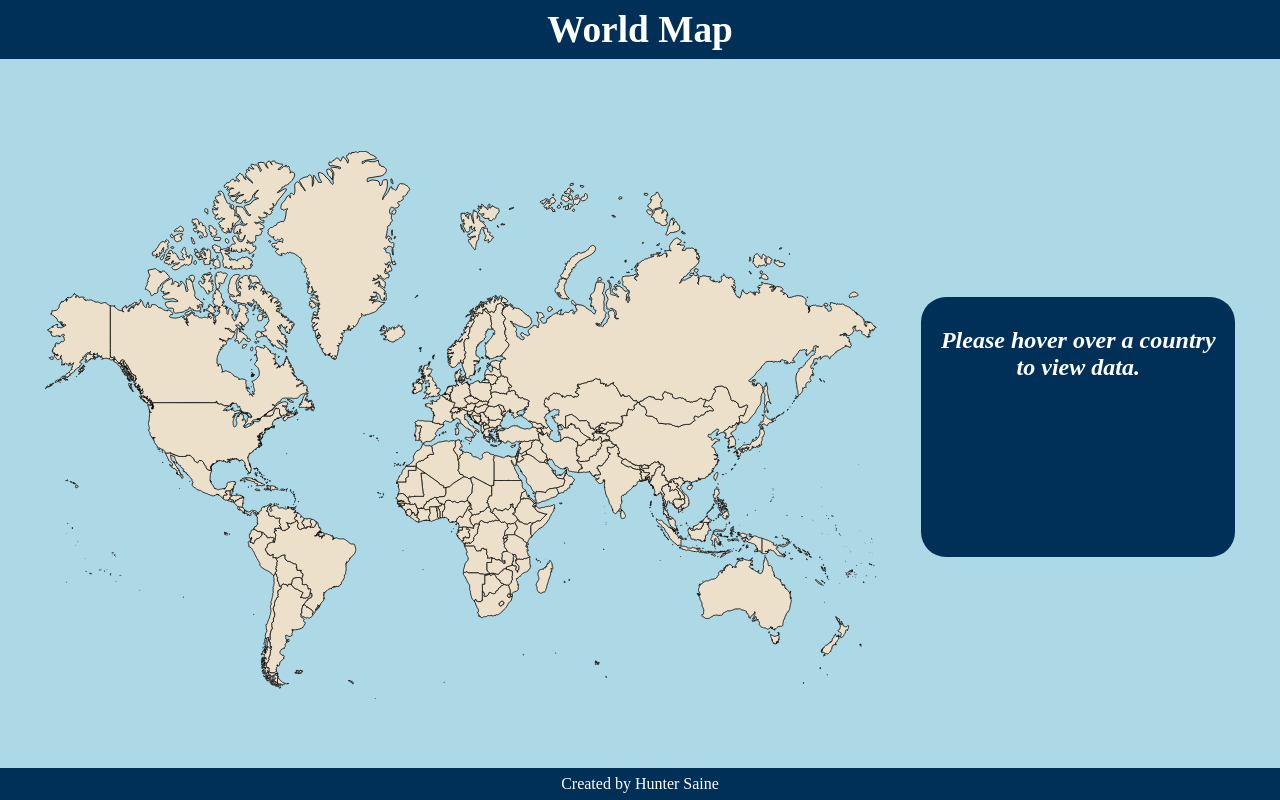
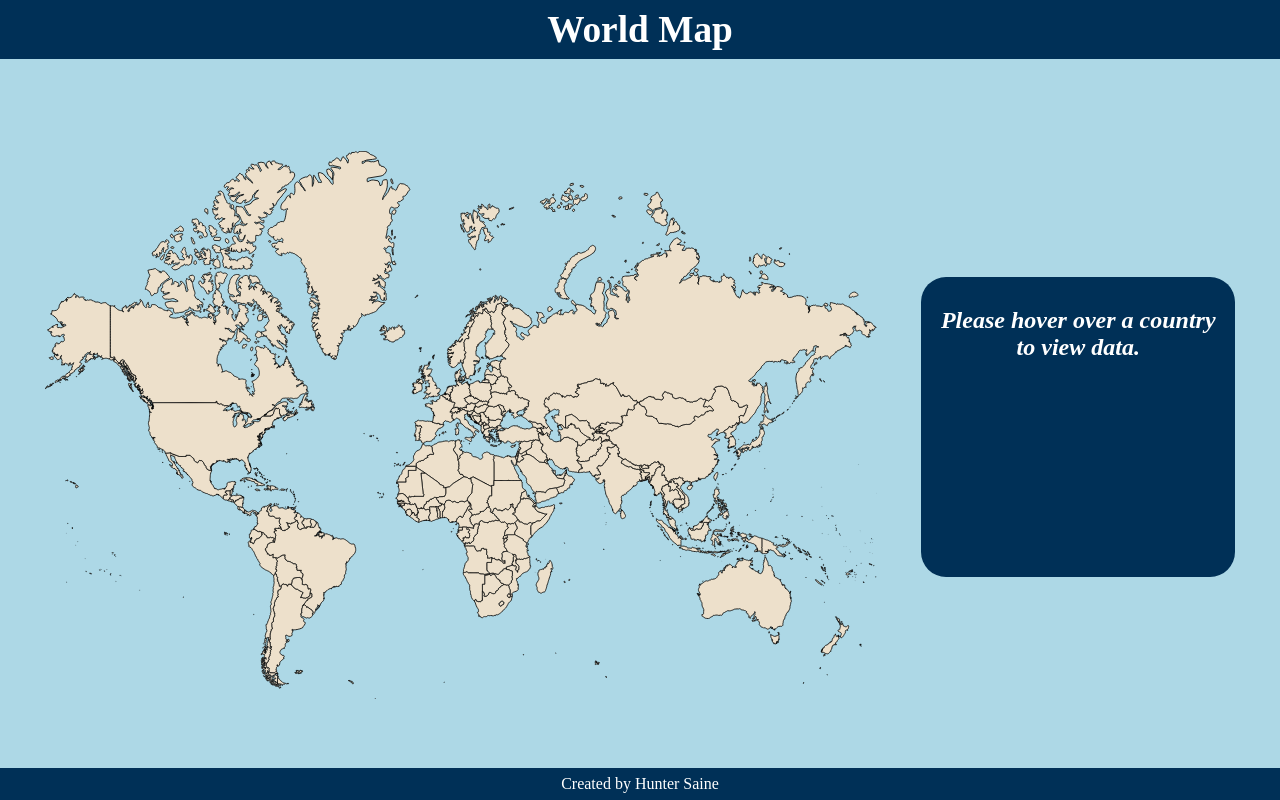
Before and after one commit to HunterSaine/map_app, an Angular app: page / in a window 1280 px wide. Built offline with nearby package versions, Linux system fonts and the light colour scheme.

Commit message:
changed css

```diff
--- a/src/app/map/map.component.css
+++ b/src/app/map/map.component.css
@@ -15,7 +15,7 @@
   background-color: rgb(0, 48, 87);
   color: rgb(255, 255, 255);
   width: 23vw;
-  height: 30vh;
+  height: 35vh;
   padding: 10px;
   border-radius: 25px;
 }
```
